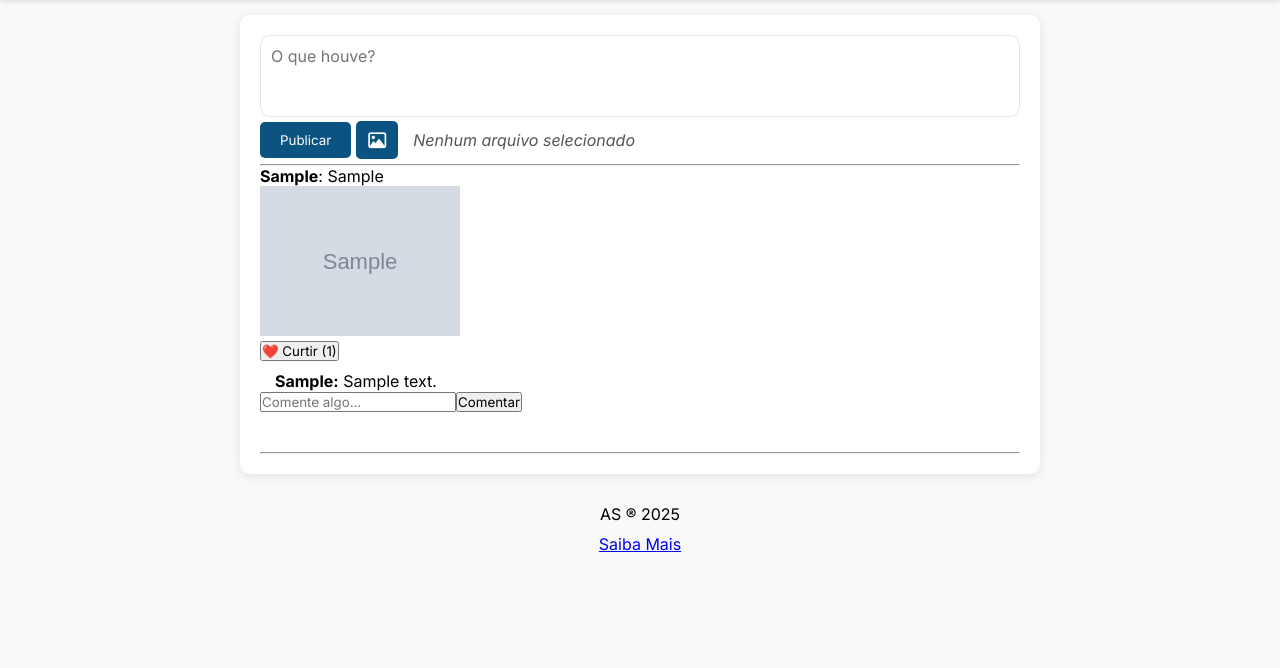
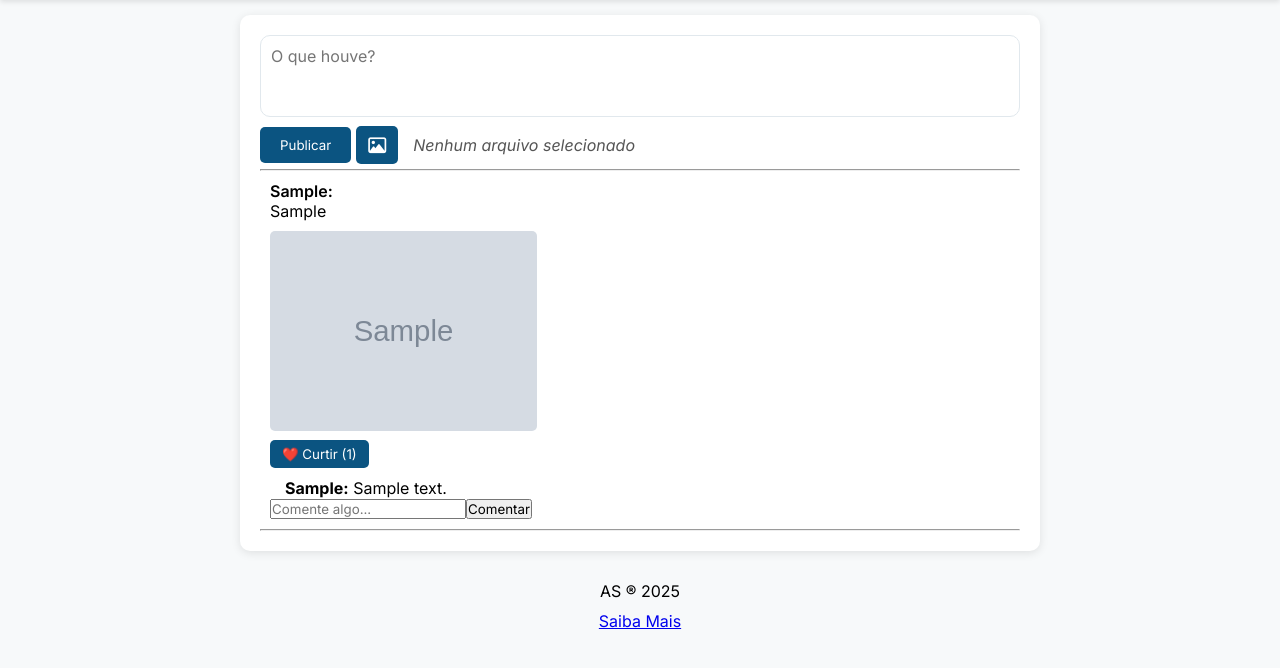
Before and after one commit to oficialarthurmagalhaes/DigAS, a PHP site: page / in a window 1280 px wide. Shown: the part 60-728 px from the top of the page. Run offline with PHP 8.4, Linux system fonts and the light colour scheme; the visitor is signed in with stand-in values (Sample User, id 1); tables that the repository leaves empty hold one stand-in row (values such as "Sample post"); grey boxes marked "Sample" are stand-in pictures.

Commit message:
Estilizando o botão curtir no feed

```diff
--- a/css/style.css
+++ b/css/style.css
@@ -271,7 +271,7 @@
 }
 
 /*===========================================================
-  Estilos para o feed de publicações
+  Estilos para o campo de publicar e o feed de publicações
   ==========================================================*/
 .container {
   display: flex;
@@ -302,6 +302,7 @@
   border-radius: 10px;
   font-size: 16px;
   resize: none;
+  margin-bottom: 5px;
 }
 
 .nova-publicacao-botoes {
@@ -334,60 +335,31 @@
   font-size: 18px;
 }
 
-.publicacao {
-  border-bottom: 1px solid #e1e8ed;
-  padding: 20px 0;
+.publicacao-feed {
+  padding: 10px;
 }
-
-.publicacao-header {
-  display: flex;
-  align-items: center;
+.publicacao-feed-autor{
+  font-weight: 600;
 }
-
-.publicacao-header img {
-  border-radius: 50%;
-  margin-right: 10px;
-  height: 55px;
+.publicacao-feed-texto {
+  font-size: 16px;
+  margin-bottom: 10px;
 }
-
-.publicacao-info {
-  display: flex;
-  flex-direction: column;
+.publicacao-feed-imagem {
+  height: 200px;
+  border-radius: 5px;
 }
-
-.publicacao-info strong {
-  font-size: 16px;
+.publicacao-feed-curtir {
+    margin-top: 5px;
 }
-
-.publicacao-info span {
-  font-size: 14px;
-  color: #657786;
+.publicacao-feed-curtir-botao {
+  background-color: #0b5481;
+  color: white;
+  border: none;
+  padding: 6px 12px;
+  border-radius: 5px;
+  cursor: pointer;
 }
-
-.publicacao p {
-  margin-top: 10px;
-  font-size: 16px;
-  line-height: 1.5;
-}
-
-.publicacao-footer {
-  display: flex;
-  justify-content: space-between;
-  margin-top: 15px;
-}
-
-.publicacao-footer button {
-  background: none;
-  border: none;
-  color: #0b5481;
-  cursor: pointer;
-  font-size: 14px;
-}
-
-.publicacao-footer button:hover {
-  text-decoration: underline;
-}
-
 /*===========================================================
       Estilos para o botão de upload de arquivo
       ==========================================================*/
--- a/listar_publicacoes.php
+++ b/listar_publicacoes.php
@@ -14,18 +14,19 @@ $res = $conn->query($sql);
 
 while ($row = $res->fetch_assoc()) {
     $post_id = $row['id'];
-    echo "<div style='margin-bottom: 40px;'>";
-    echo "<p><strong>{$row['autor']}</strong>: {$row['conteudo']}</p>";
+    echo "<div class='publicacao-feed'>";
+    echo "  <p class='publicacao-feed-autor'>{$row['autor']}:</p>";
+    echo "  <p class='publicacao-feed-texto'>{$row['conteudo']}</p>";
 
     if (!empty($row['imagem'])) {
-        echo "<img src='uploads/{$row['imagem']}' width='200'><br>";
+        echo "<img class='publicacao-feed-imagem' src='uploads/{$row['imagem']}'><br>";
     }
 
     // Curtidas
     $curtidas = $conn->query("SELECT COUNT(*) as total FROM curtidas WHERE publicacao_id = $post_id")->fetch_assoc()['total'];
-    echo "<form action='curtir.php' method='POST' style='display:inline'>";
-    echo "<input type='hidden' name='publicacao_id' value='$post_id'>";
-    echo "<button type='submit'>❤️ Curtir ($curtidas)</button>";
+    echo "<form class='publicacao-feed-curtir' action='curtir.php' method='POST'>";
+    echo "  <input type='hidden' name='publicacao_id' value='$post_id'>";
+    echo "  <button class='publicacao-feed-curtir-botao' type='submit'>❤️ Curtir ($curtidas)</button>";
     echo "</form>";
 
     // Comentários
```
